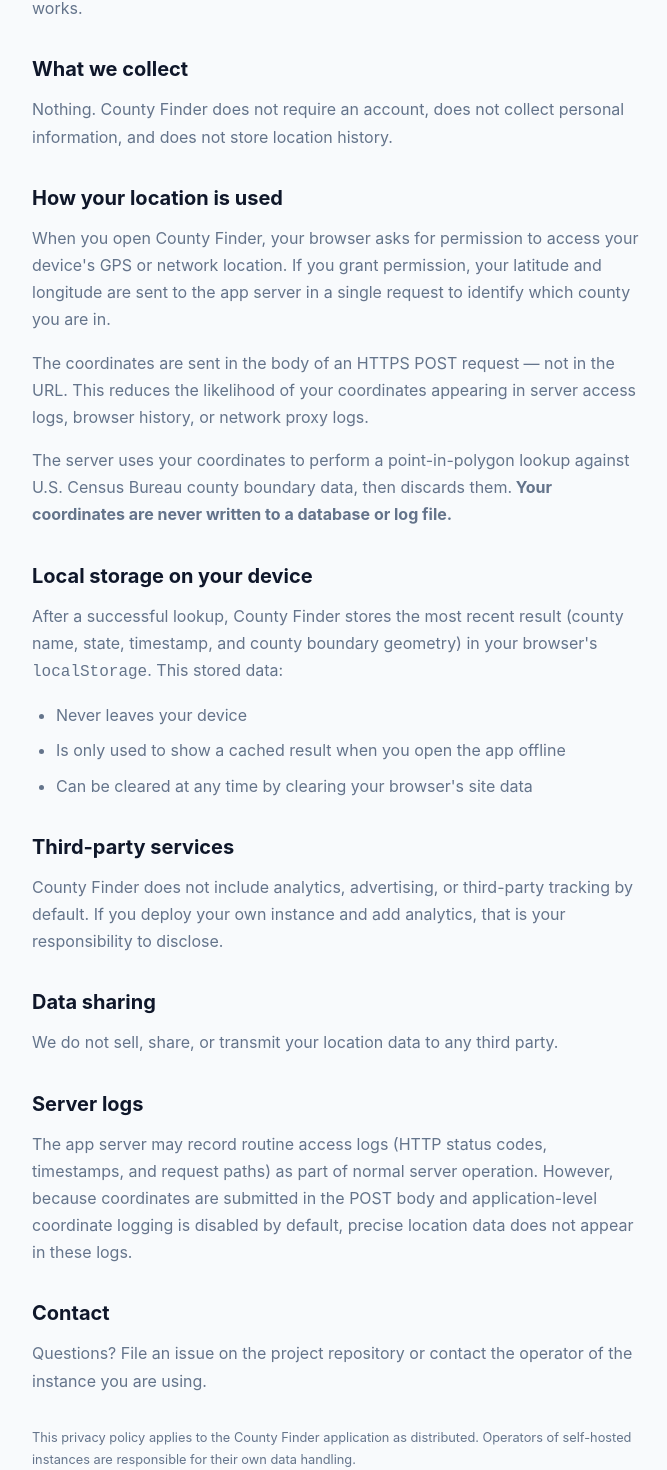
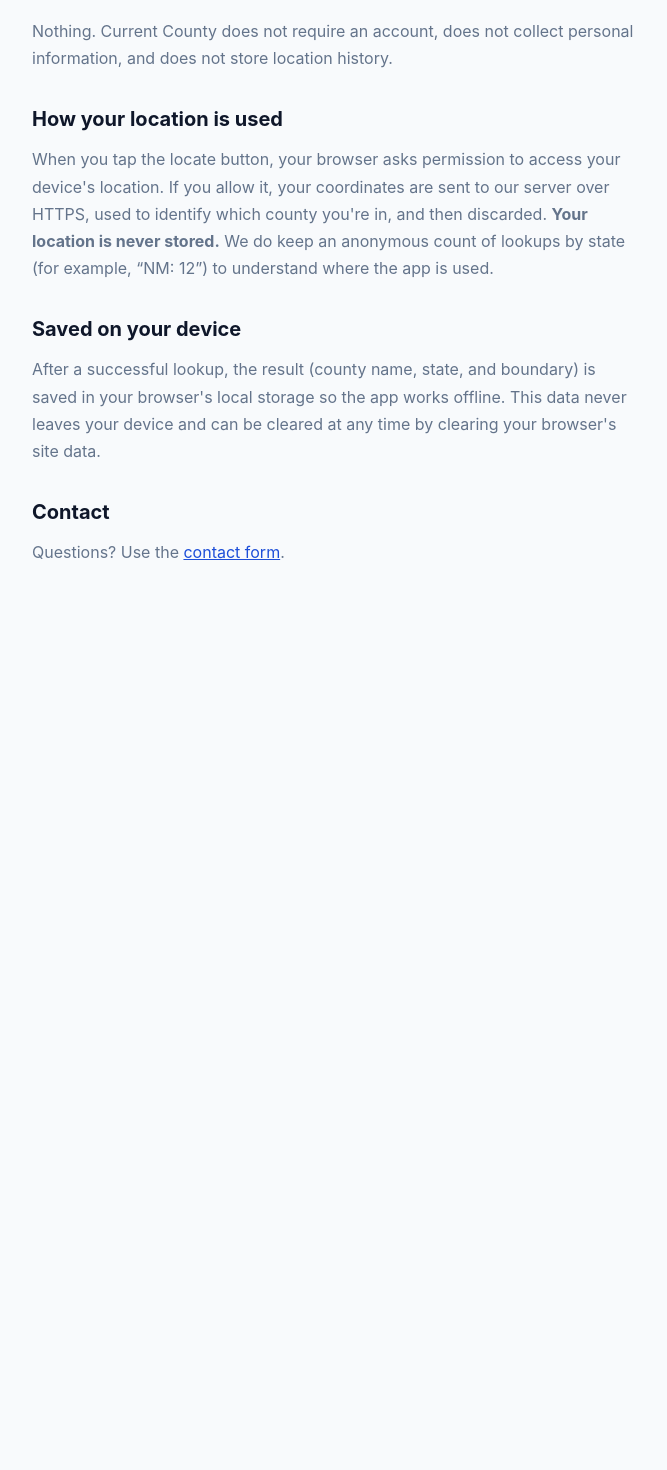
Before and after one commit to mryakima/county-finder, a Next.js app: page /privacy in a window 1280 px wide. Shown: the part 172-1642 px from the top of the page, without its empty margins (304-971 px from the left). After the commit the page ends 832 px from the top, so only its background shows below. Built offline with nearby package versions, Linux system fonts and the light colour scheme.

Commit message:
feat: update privacy policy and app changes

```diff
--- a/src/app/page.tsx
+++ b/src/app/page.tsx
@@ -341,6 +341,10 @@
         setPosition(snap);
         setStatus("success");
         setErrorMessage(null);
+        try {
+          // eslint-disable-next-line @typescript-eslint/no-explicit-any
+          (window as any).umami?.track("county-lookup", { state: r.stateAbbr });
+        } catch { /* ignore analytics failures */ }
       } else {
         const code = data.errorCode as string;
         // On background updates, don't clobber a good result with an error
@@ -700,7 +704,7 @@
         {" · "}
         <Link href="/contact">Contact</Link>
         {" · "}
-        Location is used only to find your county. Not stored.
+        Location is used only to find your county. GPS not stored. Lookups counted by state anonymously.
       </footer>
 
       {/* ── County map modal ───────────────────────────────────────────────── */}
--- a/src/app/privacy/page.tsx
+++ b/src/app/privacy/page.tsx
@@ -12,78 +12,32 @@
 
       <h1>Privacy Policy</h1>
 
-      <p>
-        <strong>Current County</strong> is designed with privacy as a first
-        priority. Here is exactly how it works.
-      </p>
-
       <h2>What we collect</h2>
       <p>
-        Nothing. County Finder does not require an account, does not collect
+        Nothing. Current County does not require an account, does not collect
         personal information, and does not store location history.
       </p>
 
       <h2>How your location is used</h2>
       <p>
-        When you open County Finder, your browser asks for permission to access
-        your device&apos;s GPS or network location. If you grant permission,
-        your latitude and longitude are sent to the app server in a single
-        request to identify which county you are in.
-      </p>
-      <p>
-        The coordinates are sent in the body of an HTTPS POST request — not in
-        the URL. This reduces the likelihood of your coordinates appearing in
-        server access logs, browser history, or network proxy logs.
-      </p>
-      <p>
-        The server uses your coordinates to perform a point-in-polygon lookup
-        against U.S. Census Bureau county boundary data, then discards them.
-        <strong> Your coordinates are never written to a database or log file.</strong>
+        When you tap the locate button, your browser asks permission to access
+        your device&apos;s location. If you allow it, your coordinates are sent
+        to our server over HTTPS, used to identify which county you&apos;re in,
+        and then discarded. <strong>Your location is never stored.</strong> We do keep an anonymous
+        count of lookups by state (for example, &ldquo;NM: 12&rdquo;) to understand where the app is used.
       </p>
 
-      <h2>Local storage on your device</h2>
+      <h2>Saved on your device</h2>
       <p>
-        After a successful lookup, County Finder stores the most recent result
-        (county name, state, timestamp, and county boundary geometry) in your
-        browser&apos;s <code>localStorage</code>. This stored data:
-      </p>
-      <ul>
-        <li>Never leaves your device</li>
-        <li>Is only used to show a cached result when you open the app offline</li>
-        <li>Can be cleared at any time by clearing your browser&apos;s site data</li>
-      </ul>
-
-      <h2>Third-party services</h2>
-      <p>
-        County Finder does not include analytics, advertising, or third-party
-        tracking by default. If you deploy your own instance and add analytics,
-        that is your responsibility to disclose.
-      </p>
-
-      <h2>Data sharing</h2>
-      <p>
-        We do not sell, share, or transmit your location data to any third party.
-      </p>
-
-      <h2>Server logs</h2>
-      <p>
-        The app server may record routine access logs (HTTP status codes,
-        timestamps, and request paths) as part of normal server operation.
-        However, because coordinates are submitted in the POST body and
-        application-level coordinate logging is disabled by default, precise
-        location data does not appear in these logs.
+        After a successful lookup, the result (county name, state, and boundary)
+        is saved in your browser&apos;s local storage so the app works offline.
+        This data never leaves your device and can be cleared at any time by
+        clearing your browser&apos;s site data.
       </p>
 
       <h2>Contact</h2>
       <p>
-        Questions? File an issue on the project repository or contact the
-        operator of the instance you are using.
-      </p>
-
-      <p style={{ marginTop: "2rem", fontSize: "0.8rem", color: "var(--color-text-muted)" }}>
-        This privacy policy applies to the County Finder application as
-        distributed. Operators of self-hosted instances are responsible for
-        their own data handling.
+        Questions? Use the <Link href="/contact">contact form</Link>.
       </p>
     </div>
   );
```
